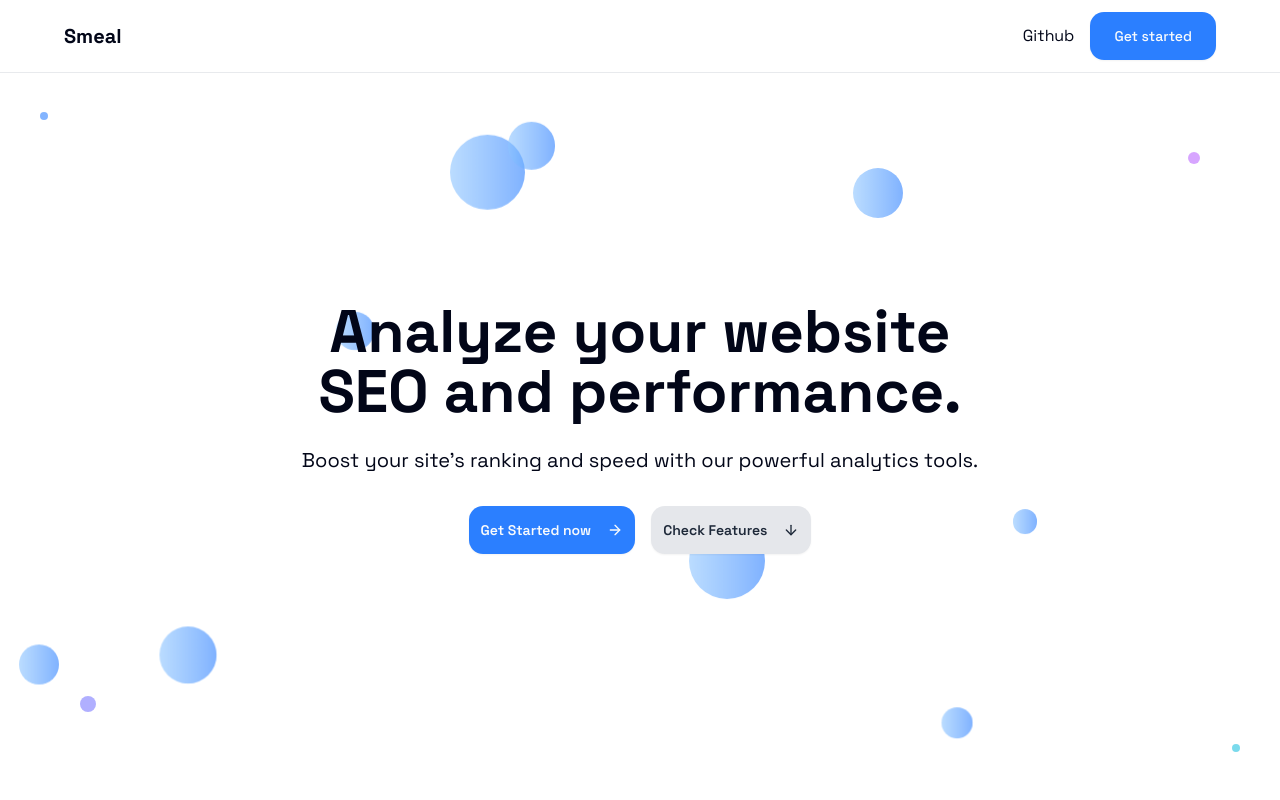
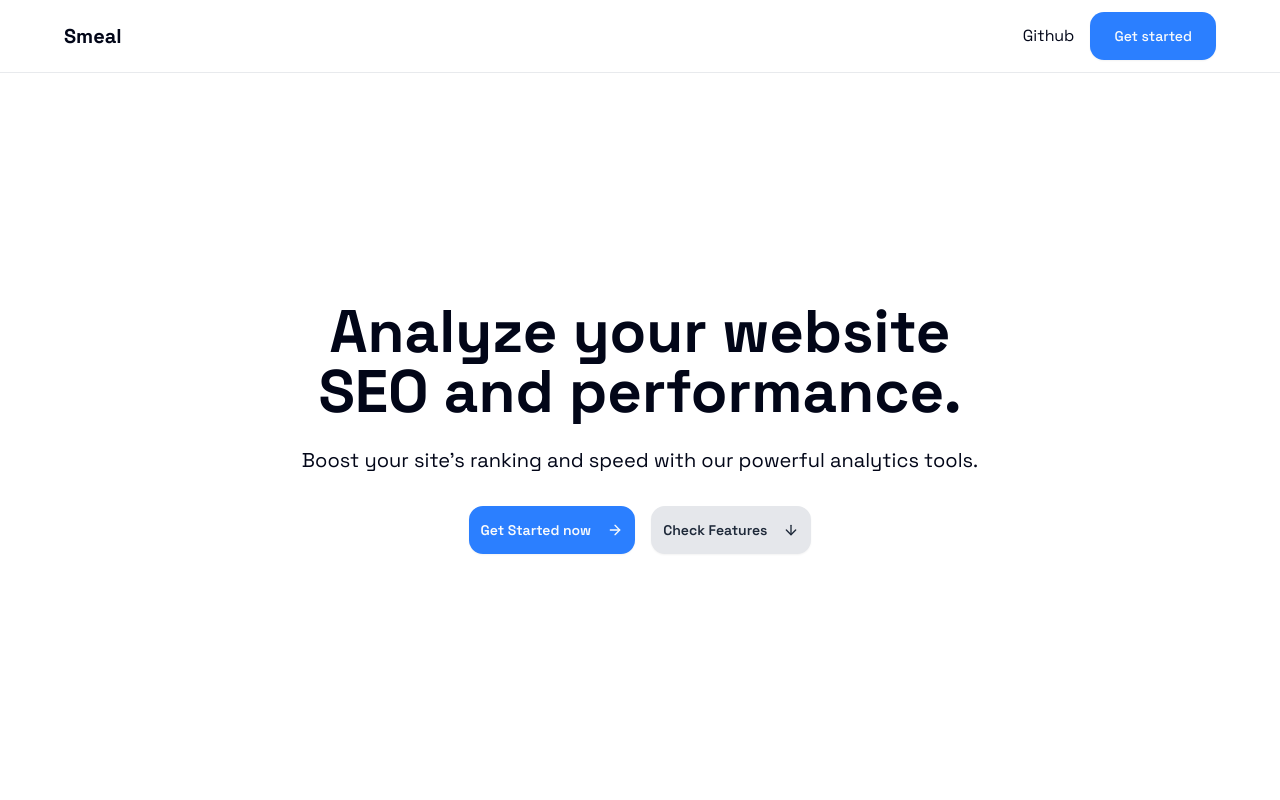
Before and after one commit to fisayo-dev/seo-analyzer, a Next.js app: page / in a window 1280 px wide. Shown: the top 800 px of the page. Built offline with nearby package versions, Linux system fonts and the light colour scheme.

Commit message:
style: remvoe circle

```diff
--- a/components/Hero.tsx
+++ b/components/Hero.tsx
@@ -12,15 +12,6 @@ const Hero = () => {
   const subtitleRef = useRef(null)
   const buttonsRef = useRef(null)
   const circlesRef = useRef([])
-
-  const circles = Array.from({ length: 10 }, (_, i) => ({
-    id: i,
-    size: Math.random() * 60 + 20,
-    x: Math.random() * 100,
-    y: Math.random() * 100,
-    delay: Math.random() * 2,
-    duration: Math.random() * 3 + 2,
-  }))
 
   useEffect(() => {
     const tl = gsap.timeline()
@@ -132,24 +123,6 @@ const Hero = () => {
 
   return (
     <div className="custom-hero-background relative overflow-hidden" ref={containerRef}>
-      {/* Animated Background Circles */}
-      <div className="absolute inset-0 pointer-events-none">
-        {circles.map((circle) => (
-          <div
-            key={circle.id}
-            ref={(el) => circlesRef.current[circle.id] = el}
-            className="absolute rounded-full bg-gradient-to-r from-blue-300 to-blue-500"
-            style={{
-              width: `${circle.size}px`,
-              height: `${circle.size}px`,
-              left: `${circle.x}%`,
-              top: `${circle.y}%`,
-              filter: 'blur(0.5px)',
-              zIndex: 1
-            }}
-          />
-        ))}
-      </div>
 
       {/* Main Content */}
       <div className="flex flex-col h-[90vh] place-content-center gap-6 text-center relative z-10">
@@ -185,11 +158,6 @@ const Hero = () => {
         </div>
       </div>
 
-      {/* Additional decorative elements */}
-      <div className="absolute top-10 left-10 w-2 h-2 bg-blue-500 rounded-full animate-pulse opacity-60"></div>
-      <div className="absolute top-20 right-20 w-3 h-3 bg-purple-500 rounded-full animate-pulse opacity-40 delay-1000"></div>
-      <div className="absolute bottom-20 left-20 w-4 h-4 bg-indigo-500 rounded-full animate-pulse opacity-50 delay-2000"></div>
-      <div className="absolute bottom-10 right-10 w-2 h-2 bg-cyan-500 rounded-full animate-pulse opacity-70 delay-500"></div>
     </div>
   )
 }
```
